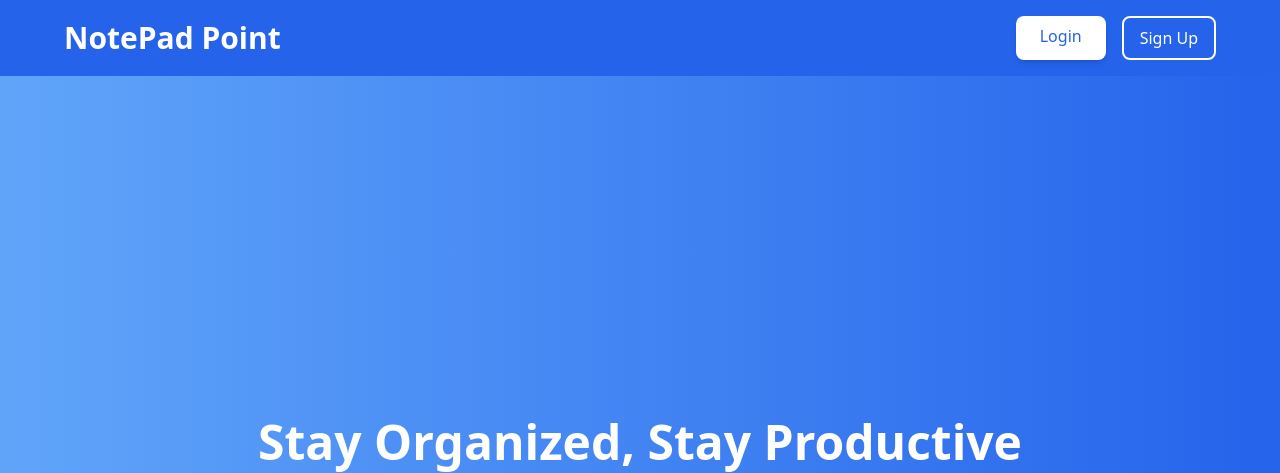
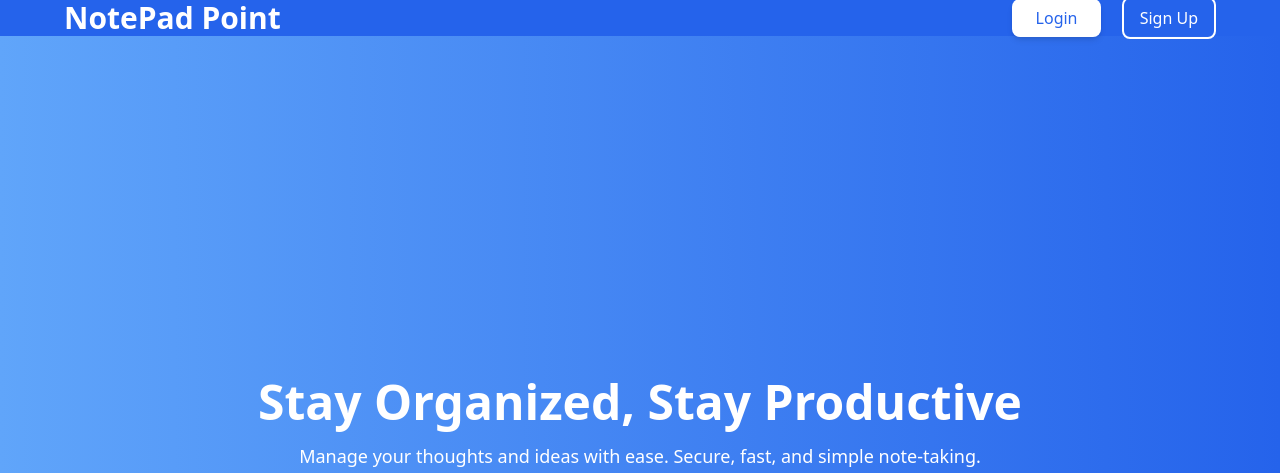
Before and after one commit to zakariyamistura/happy, a Django app: page / in a window 1280 px wide. Shown: the top 473 px of the page. Run offline with Django 5.2, Linux system fonts and the light colour scheme; some libraries are stand-ins or nearby versions.

Commit message:
add landing

```diff
--- a/templates/landing.html
+++ b/templates/landing.html
@@ -9,12 +9,12 @@
 <body class="bg-gray-50 font-sans">
 
     <!-- Navbar -->
-    <nav class="bg-blue-600 p-4">
+    <nav class="bg-blue-600 ">
         <div class="max-w-6xl mx-auto flex justify-between items-center">
             <div class="text-white text-3xl font-bold">NotePad Point</div>
-            <div class="space-x-4 mt-4 sm:mt-0 flex flex-wrap justify-center sm:justify-start w-full sm:w-auto">
-                <a href="{% url 'login_user' %}" class="bg-white text-blue-600 px-6 py-2 rounded-lg shadow-md hover:bg-gray-200 transition w-full sm:w-auto text-center sm:text-left">Login</a>
-                <a href="{% url 'create_user' %}" class="bg-transparent border-2 border-white text-white px-4 py-2 rounded-lg hover:bg-white hover:text-blue-600 transition w-full sm:w-auto text-center sm:text-left">Sign Up</a>
+            <div class="space-x-4">
+                <a href="{% url 'login_user' %}" class="bg-white text-blue-600 px-6 py-2 rounded-lg shadow-md hover:bg-gray-200 transition">Login</a>
+                <a href="{% url 'create_user' %}" class="bg-transparent border-2 border-white text-white px-4 py-2 rounded-lg hover:bg-white hover:text-blue-600 transition">Sign Up</a>
             </div>
         </div>
     </nav>
```
